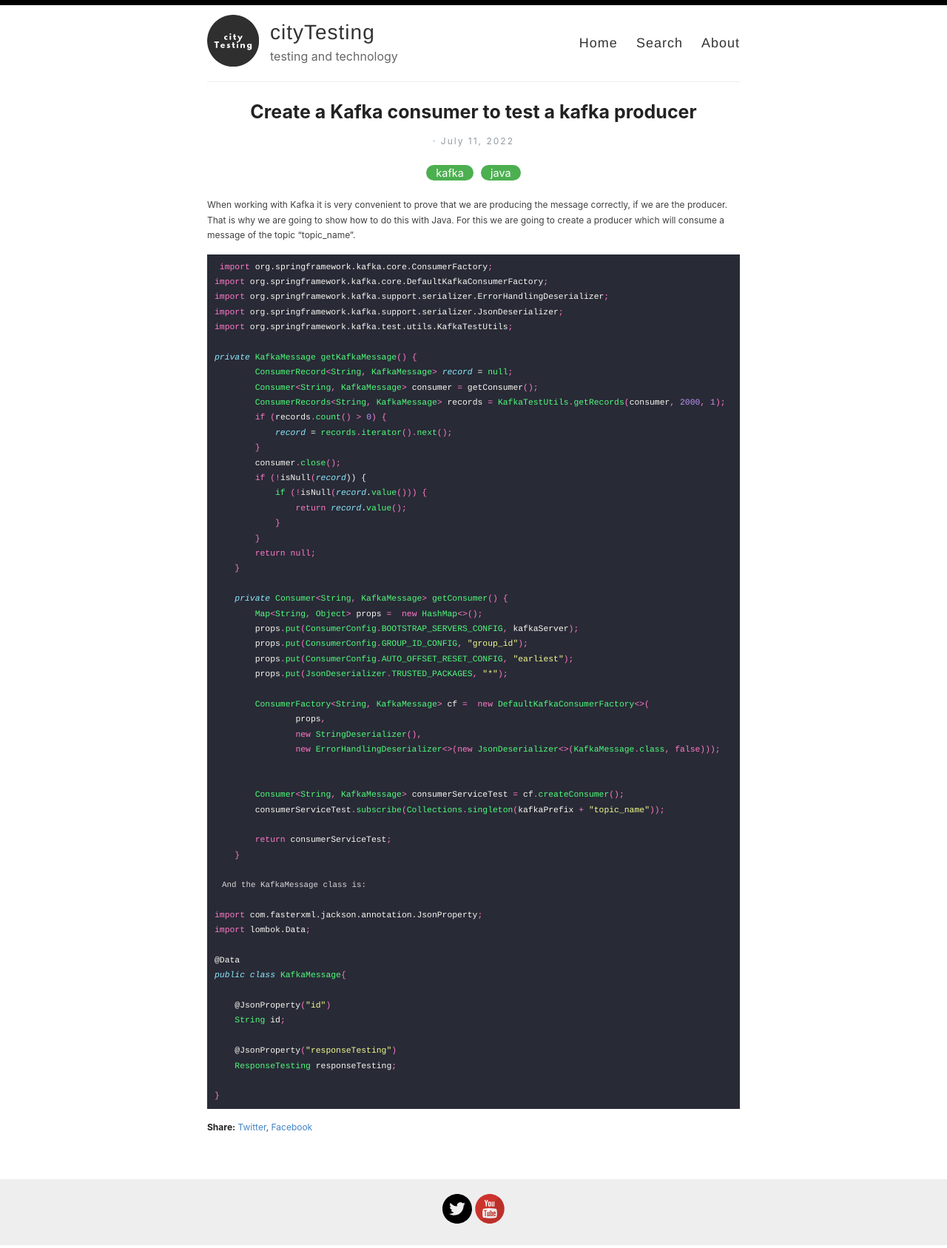
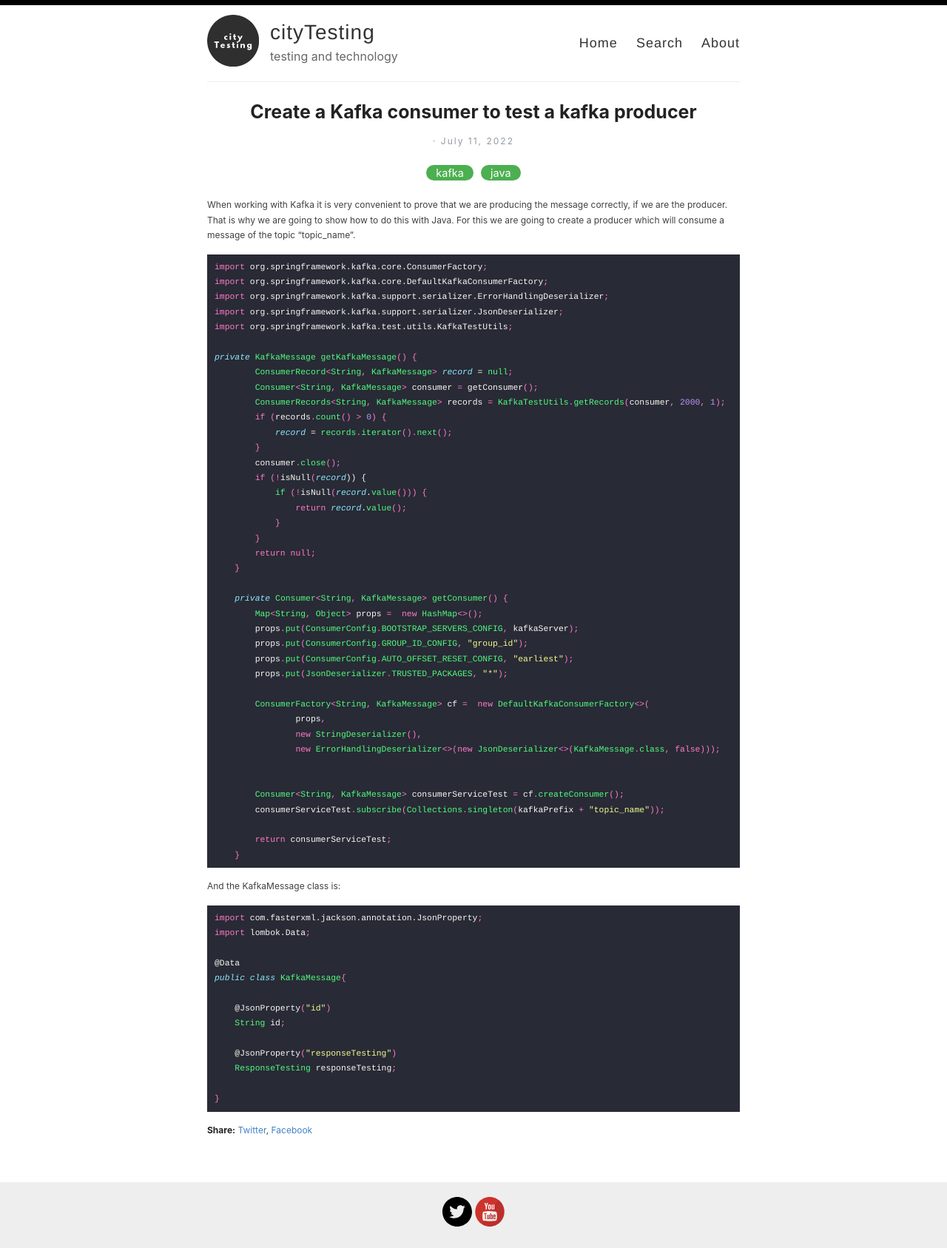
Before and after one commit to cityTesting/citytesting.github.io, a Jekyll site: the page built from _posts/2022-07-11-create-kafka-consumer-test-kafka-producer.md, in a window 1280 px wide. Shown: the whole page at 74% size. Built offline with Jekyll 4.4.1, drawn with Linux system fonts in a browser that asks for light colours.

Commit message:
Update 2022-07-11-create-kafka-consumer-test-kafka-producer.md

```diff
--- a/_posts/2022-07-11-create-kafka-consumer-test-kafka-producer.md
+++ b/_posts/2022-07-11-create-kafka-consumer-test-kafka-producer.md
@@ -7,7 +7,7 @@ categories: [kafka, java]
 When working with Kafka it is very convenient to prove that we are producing the message correctly, if we are the producer.  That is why we are going to show how to do this with Java. For this we are going to create a producer which will consume a message of the topic "topic_name".
 
 
-{% highlight java %} import org.springframework.kafka.core.ConsumerFactory;
+{% highlight java %}import org.springframework.kafka.core.ConsumerFactory;
 import org.springframework.kafka.core.DefaultKafkaConsumerFactory;
 import org.springframework.kafka.support.serializer.ErrorHandlingDeserializer;
 import org.springframework.kafka.support.serializer.JsonDeserializer;
@@ -46,11 +46,10 @@ private KafkaMessage getKafkaMessage() {
         consumerServiceTest.subscribe(Collections.singleton(kafkaPrefix + "topic_name"));
 
         return consumerServiceTest;
-    } {% endhighlight %}
+    }{% endhighlight %}
+And the KafkaMessage class is:
 
-    And the KafkaMessage class is:
-
-    {% highlight java %}import com.fasterxml.jackson.annotation.JsonProperty;
+{% highlight java %}import com.fasterxml.jackson.annotation.JsonProperty;
 import lombok.Data;
 
 @Data
```
